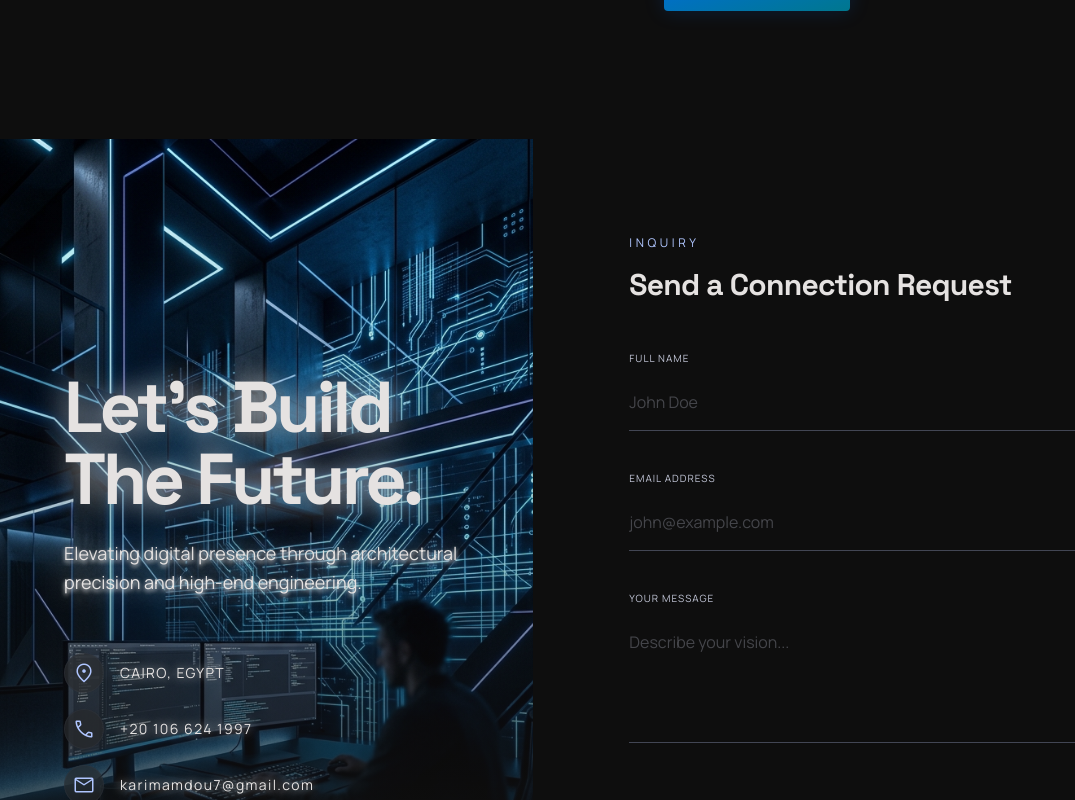
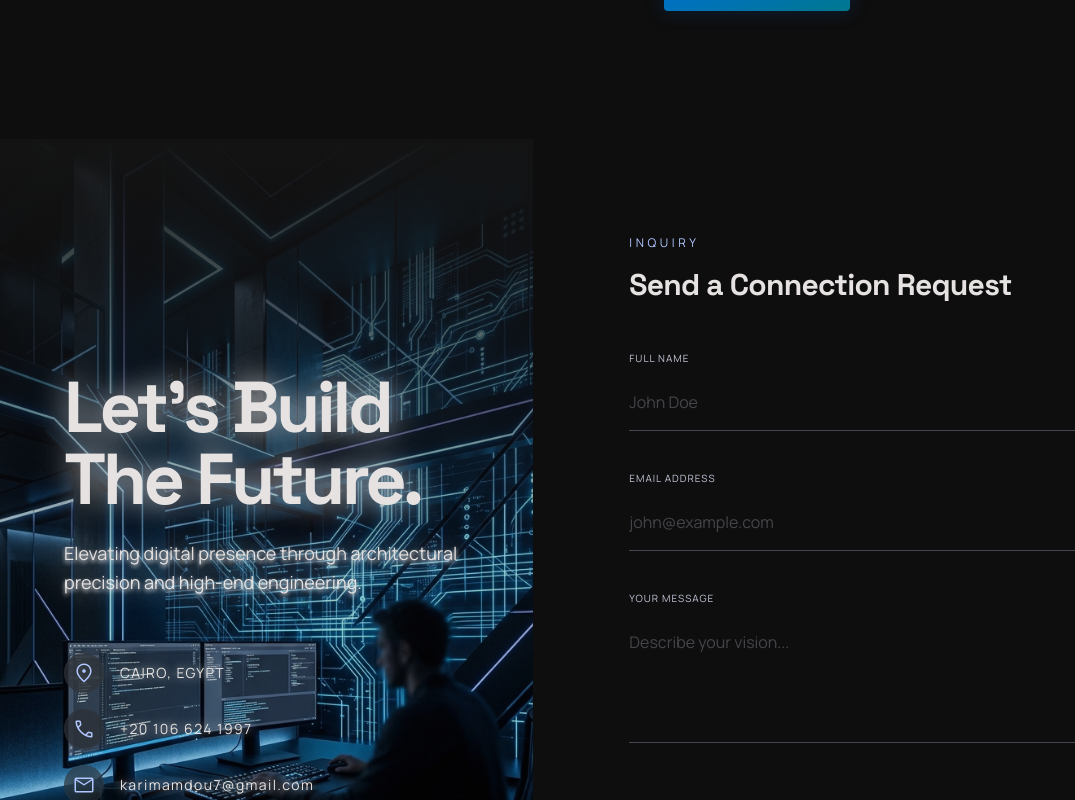
Before and after one commit to KarimAntar/karim-development, a Next.js app: page / in a window 1280 px wide. Shown: the part 5340-6140 px from the top of the page, without its empty margins (0-1075 px from the left). Built offline with nearby package versions, Linux system fonts and the light colour scheme.

Commit message:
Move contact section background fade from bottom to top

```diff
--- a/app/page.tsx
+++ b/app/page.tsx
@@ -569,7 +569,7 @@ export default function Home() {
         {/* Left Panel: Immersive Visual */}
         <div className="relative w-full md:w-5/12 min-h-[409px] md:min-h-screen flex flex-col justify-end p-8 md:p-16 overflow-hidden">
           <div className="absolute inset-0 z-0">
-            <div className="absolute inset-0 bg-gradient-to-t from-background via-background/20 to-transparent z-10"></div>
+            <div className="absolute inset-0 bg-gradient-to-b from-background via-background/20 to-transparent z-10"></div>
             <img
               className="w-full h-full object-cover object-top"
               alt="High-end, cinematic, abstract technology background"
```
